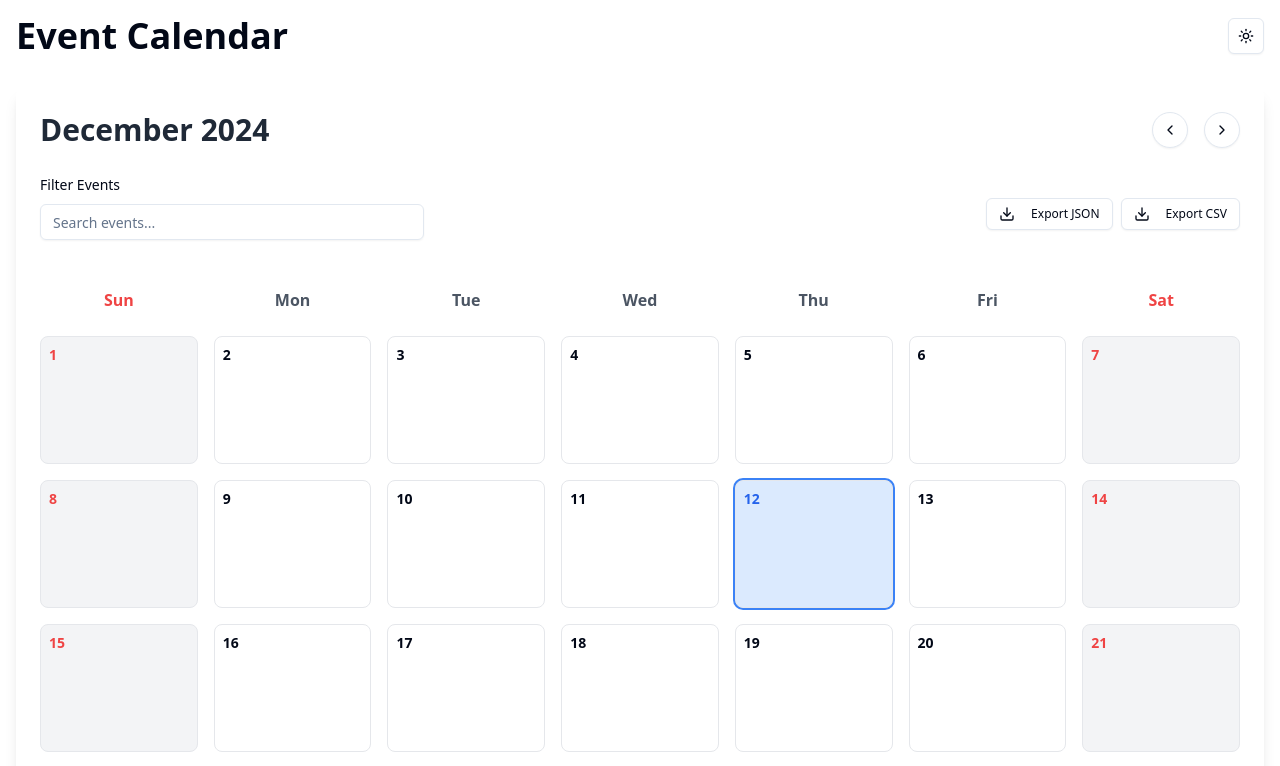
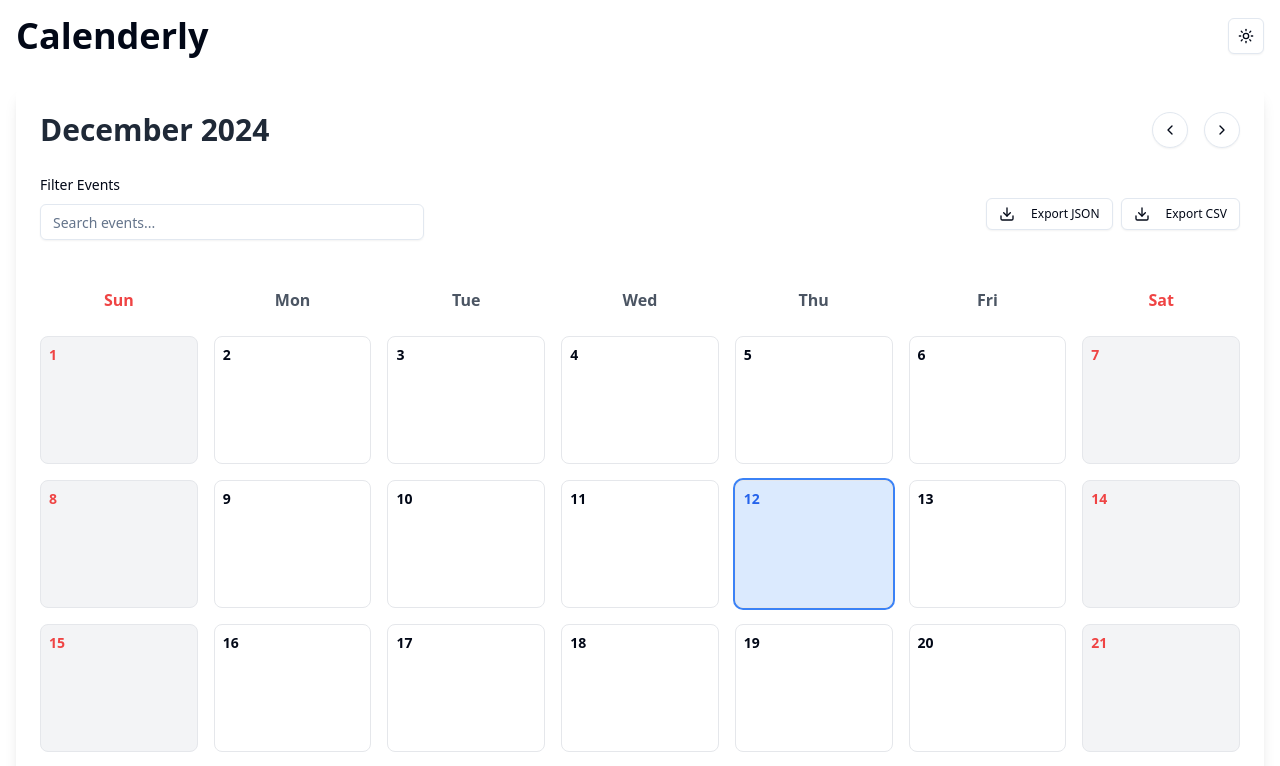
Before and after one commit to traveller318/Calender, a React (Vite) app: page / in a window 1280 px wide. Shown: the top 766 px of the page. Built offline with nearby package versions, Linux system fonts and the light colour scheme.

Commit message:
5.Some minute changes

```diff
--- a/src/App.tsx
+++ b/src/App.tsx
@@ -8,7 +8,7 @@
       <div className="min-h-screen bg-background text-foreground">
         <main className="container mx-auto p-4">
           <div className="flex justify-between items-center mb-8">
-            <h1 className="text-4xl font-bold">Event Calendar</h1>
+            <h1 className="text-4xl font-bold">Calenderly</h1>
             <ThemeToggle />
           </div>
           <Calendar />
```
Also changed, not shown: 1 other file (tests, documents, lock files or other folders).
